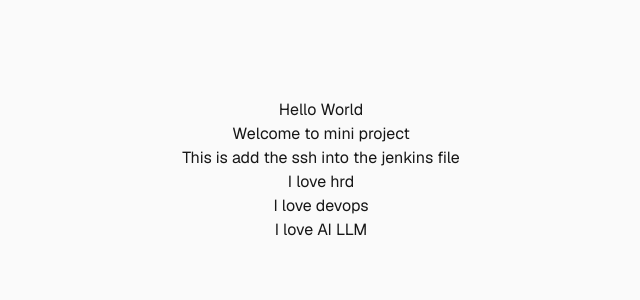
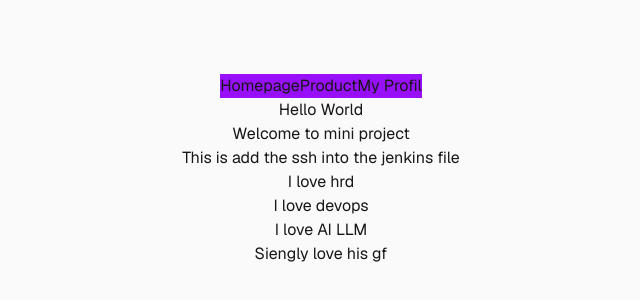
Before and after one commit to noevchanmakara126/manifest, a Next.js app: page / in a window 1280 px wide. Shown: the part 230-530 px from the top of the page, without its empty margins (319-959 px from the left). Built offline with nearby package versions, Linux system fonts and the light colour scheme.

Commit message:
add NavBarComponent and integrate it into Home; update text in page.tsx

```diff
--- a/src/app/page.tsx
+++ b/src/app/page.tsx
@@ -1,12 +1,16 @@
+import NavBarComponent from "@/components/NavBarComponent";
+
 export default function Home() {
   return (
     <div className="flex flex-col flex-1 items-center justify-center bg-zinc-50 font-sans dark:bg-black">
+      <NavBarComponent />
       <h1>Hello World</h1>
       <p>Welcome to mini project</p>
       <p>This is add the ssh into the jenkins file</p>
       <p>I love hrd</p>
       <p>I love devops</p>
       <p>I love AI LLM</p>
+      <p>Siengly love his gf</p>
     </div>
   );
 }
--- /dev/null
+++ b/src/components/NavBarComponent.tsx
@@ -0,0 +1,11 @@
+import React from "react";
+
+export default function NavBarComponent() {
+  return (
+    <div className="flex flex-row justify-between bg-purple-600 ">
+      <p>Homepage</p>
+      <p>Product</p>
+      <p>My Profil</p>
+    </div>
+  );
+}
```
